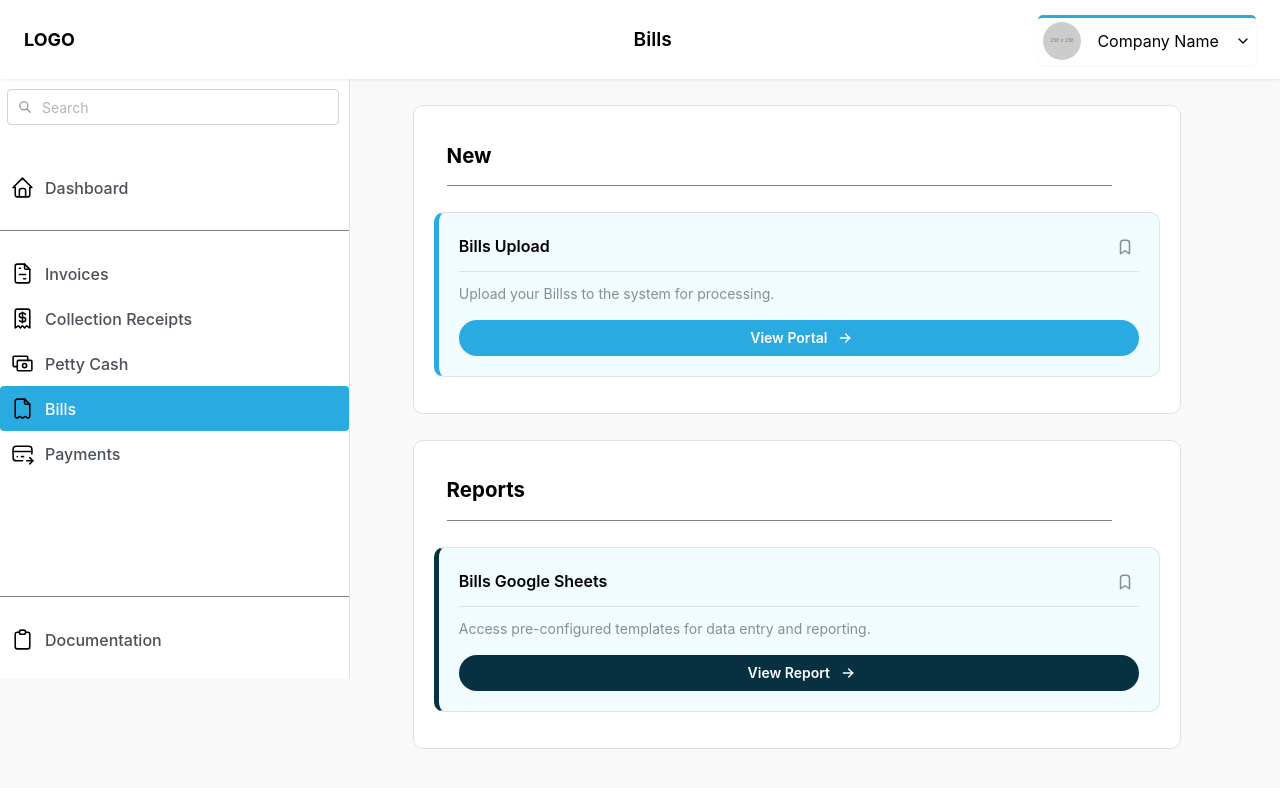
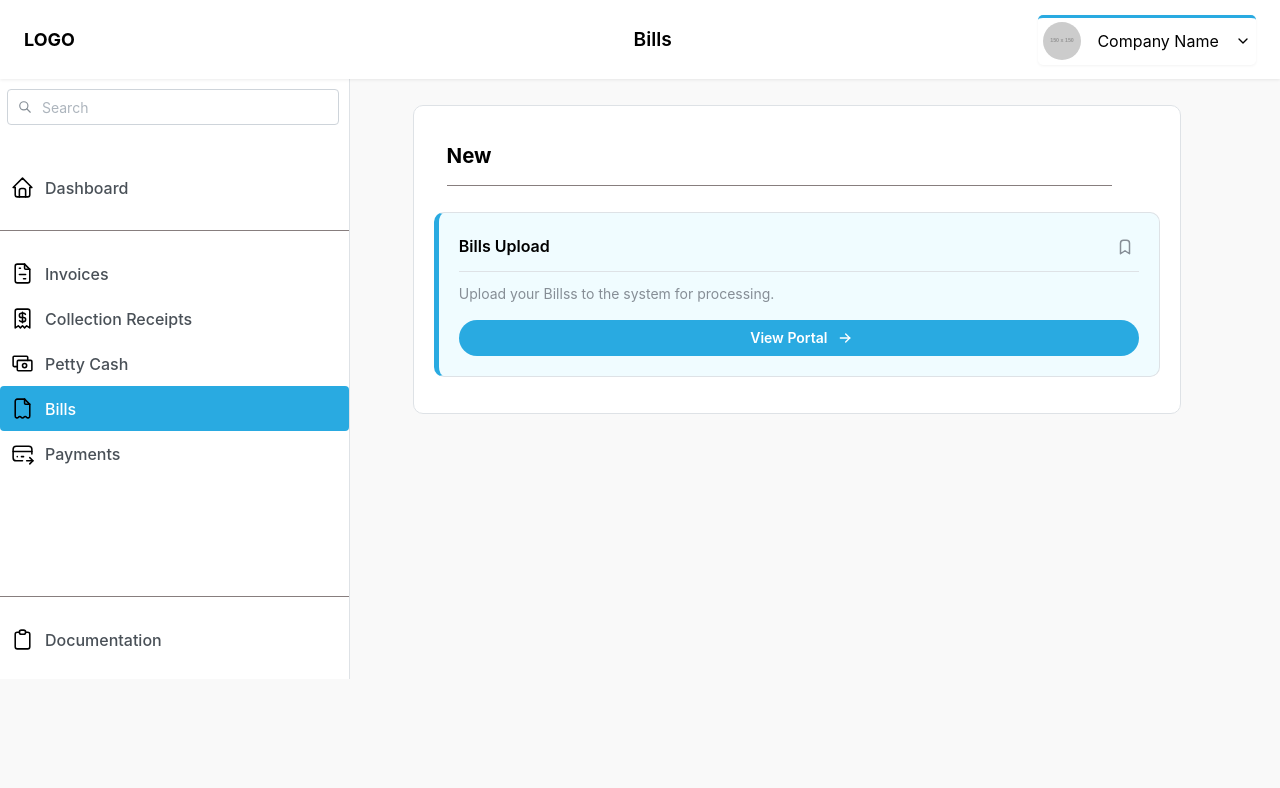
Before and after one commit to CSIhelp/Stewrd_CalamansiPie, a React (Vite) app in the folder client/: page /bills in a window 1280 px wide. Shown: the top 788 px of the page. Built offline with nearby package versions, Linux system fonts and the light colour scheme.

Commit message:
remove reports (bills)

```diff
--- a/client/src/pages/Bills/Bills.tsx
+++ b/client/src/pages/Bills/Bills.tsx
@@ -29,19 +29,7 @@ function Bills() {
                 />
               </Card>
 
-              <Card withBorder radius="md" p="lg" className="BillsCard">
-                <Group className="BillsTitleCard">
-                  <h1>Reports</h1>
-                </Group>
 
-                {/* Bills Item card 2 Reusable */}
-                <ReportItemCard
-                    title="Bills Google Sheets"
-                    description="Access pre-configured templates for data entry and reporting."
-                    buttonText="View Report"
-                    buttonLink="https://example.com/collection-receipt-report"
-                />
-              </Card>
               </Container>
         </>
     )
```
